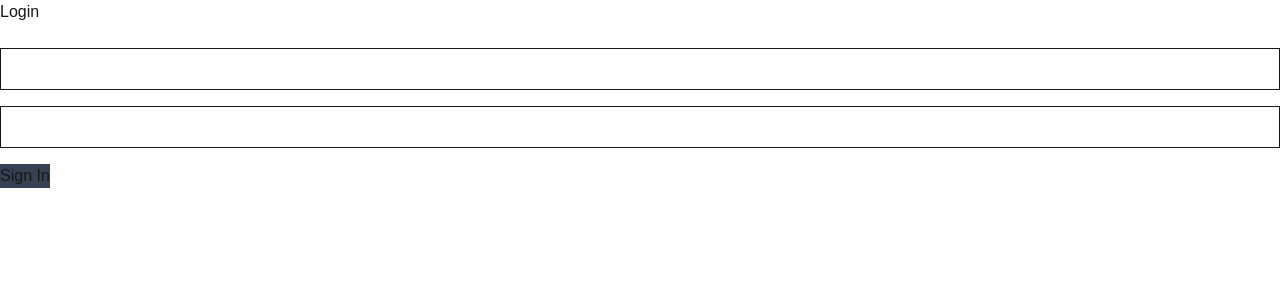
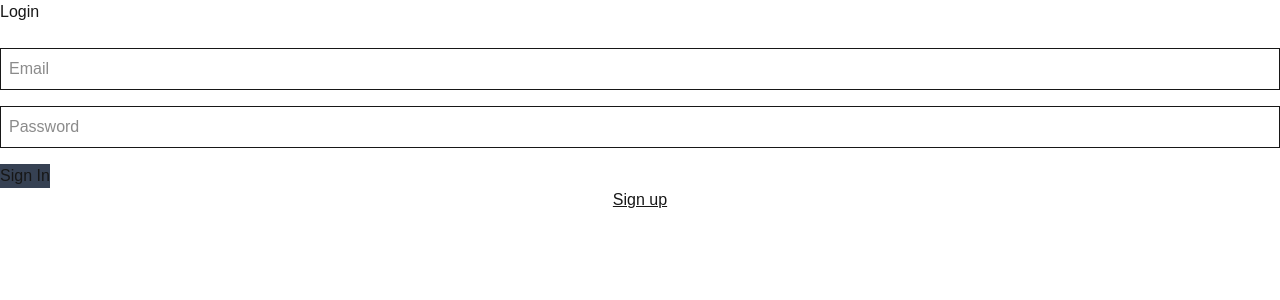
Before and after one commit to connosssss/trackr, a Next.js app: page / in a window 1280 px wide. Shown: the top 300 px of the page. Built offline with nearby package versions, Linux system fonts and the light colour scheme; no server answers.

Commit message:
creating an account

```diff
--- a/components/Login.tsx
+++ b/components/Login.tsx
@@ -4,30 +4,33 @@ import { useState } from 'react';
 import { useAuth } from '@/context/AuthContext';
 
 export default function Login() {
-
   const [email, setEmail] = useState('');
   const [password, setPassword] = useState('');
   const [error, setError] = useState<string | null>(null);
-  const { signIn } = useAuth();
+  const [isLogin, setIsLogin] = useState(true);
+  const { signIn, signUp } = useAuth();
 
   const handleSubmit = async (e: React.FormEvent) => {
-
     e.preventDefault();
     setError(null);
 
     try {
+      if (isLogin) {
         await signIn(email, password);
+      }
+      else {
+        await signUp(email, password);
+      }
     }
 
     catch (error) {
       setError((error as Error).message);
     }
-
   };
 
   return (
     <div className="w-full">
-      <h2 className="mb-6">Login</h2>
+      <h2 className="mb-6">{isLogin ? 'Login' : 'Create Account'}</h2>
 
       {error && (
         <div className="mb-4 ">
@@ -36,17 +39,15 @@ export default function Login() {
       )}
 
       <form onSubmit={handleSubmit}>
-
-
         <input
           id="email"
           type="email"
           value={email}
           onChange={(e) => setEmail(e.target.value)}
           className="w-full p-2 border focus:outline-none mb-4"
+          placeholder="Email"
           required
         />
-
 
         <input
           id="password"
@@ -54,16 +55,30 @@ export default function Login() {
           value={password}
           onChange={(e) => setPassword(e.target.value)}
           className="w-full p-2 border focus:outline-none mb-4"
+          placeholder="Password"
           required
         />
-
 
         <button
           type="submit"
           className="bg-gray-700"
         >
-          Sign In
+          {isLogin ? 'Sign In' : 'Sign Up'}
         </button>
+
+        <div className="text-center">
+          <button
+            type="button"
+            onClick={() => {
+              setIsLogin(!isLogin);
+              setError(null);
+            }}
+            className="underline"
+          >
+            {isLogin ? 'Sign up' : 'Sign in'}
+          </button>
+        </div>
+
       </form>
     </div>
   );
--- a/context/AuthContext.tsx
+++ b/context/AuthContext.tsx
@@ -9,6 +9,7 @@ type AuthContextType = {
   session: Session | null;
   isLoading: boolean;
   signIn: (email: string, password: string) => Promise<void>;
+  signUp: (email: string, password: string) => Promise<void>;
   signOut: () => Promise<void>;
 };
 
@@ -53,6 +54,11 @@ export function AuthProvider({ children }: { children: ReactNode }) {
     if (error) {throw error;}
   };
 
+  const signUp = async (email: string, password: string) => {
+    const { error } = await supabase.auth.signUp({ email, password });
+    if (error) {throw error;}
+  };
+
   const signOut = async () => {
     const { error } = await supabase.auth.signOut();
     if (error) {throw error;}
@@ -63,6 +69,7 @@ export function AuthProvider({ children }: { children: ReactNode }) {
     session,
     isLoading,
     signIn,
+    signUp,
     signOut
   };
 
```
Lines whose indentation alone changed are shown as unchanged.
